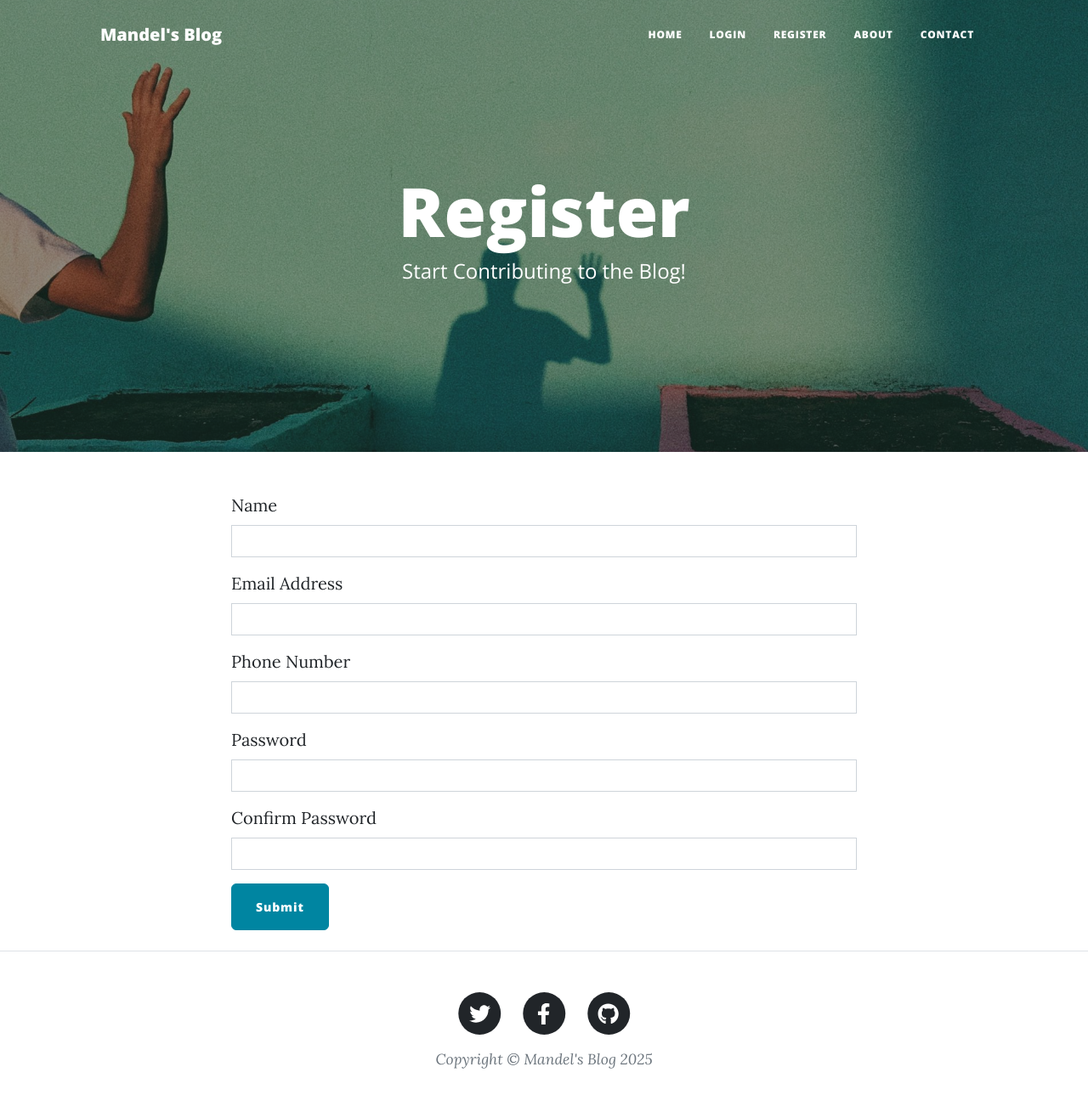
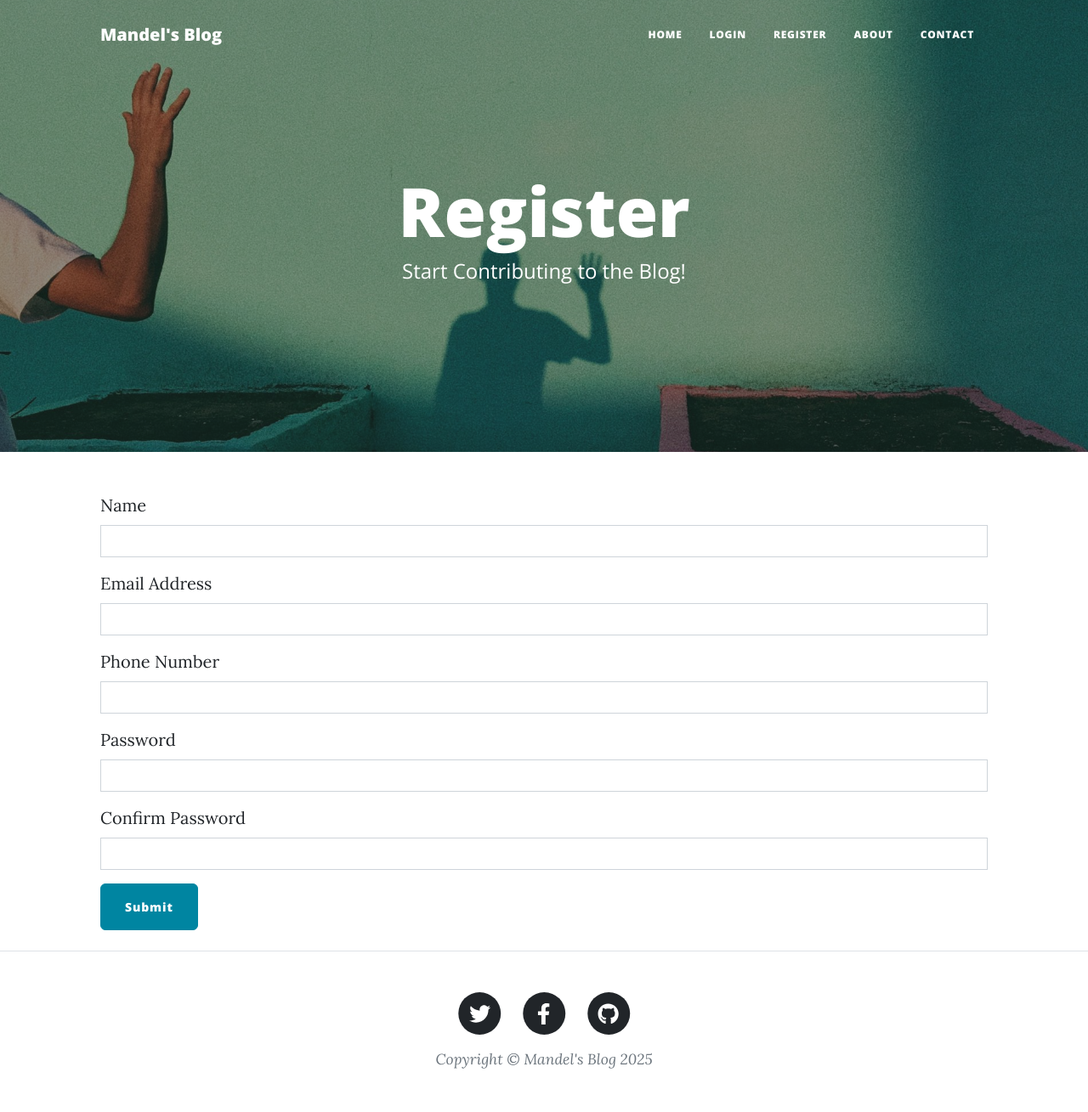
Before and after one commit to mandeell/Mandel_Blog_Complete, a Flask app: page /register in a window 1280 px wide. Shown: the whole page at 85% size. Run offline with Flask 3, Linux system fonts and the light colour scheme; some libraries are stand-ins or nearby versions.

Commit message:
fix layout

```diff
--- a/templates/about.html
+++ b/templates/about.html
@@ -19,8 +19,8 @@
 <!-- Main Content-->
 <main class="mb-4">
   <div class="container px-4 px-lg-5">
-    <div class="row gx-4 gx-lg-5 justify-content-center">
-      <div class="col-md-10 col-lg-8 col-xl-7">
+    <div class="justify-content-left">
+      <div class="col-12">
         <p>
           Lorem ipsum dolor sit amet, consectetur adipisicing elit. Saepe
           nostrum ullam eveniet pariatur voluptates odit, fuga atque ea nobis
--- a/templates/contact.html
+++ b/templates/contact.html
@@ -24,8 +24,8 @@
 <!-- Main Content-->
 <main class="mb-4">
   <div class="container px-4 px-lg-5">
-    <div class="row gx-4 gx-lg-5 justify-content-center">
-      <div class="col-md-10 col-lg-8 col-xl-7">
+    <div class="">
+      <div class="col-12">
         <p>
           Want to get in touch? Fill out the form below to send me a message and
           I will get back to you as soon as possible!
--- a/templates/header.html
+++ b/templates/header.html
@@ -14,6 +14,11 @@
     {% block styles %}
     <!-- Load Bootstrap-Flask CSS here -->
     {{ bootstrap.load_css() }}
+    <style>
+      .form-group {
+        margin-bottom: 1rem !important;
+        }
+    </style>
     <link
       rel="icon"
       type="image/x-icon"
--- a/templates/register.html
+++ b/templates/register.html
@@ -19,9 +19,9 @@
 </header>
 
 <main class="mb-4">
-  <div class="container">
-    <div class="row">
-      <div class="col-lg-8 col-md-10 mx-auto">
+  <div class="container px-4 px-lg-5">
+    <div class="">
+      <div class="col-12 text-start">
         {{ render_form(form, button_map={"submit": "primary"}) }}
       </div>
     </div>
```
